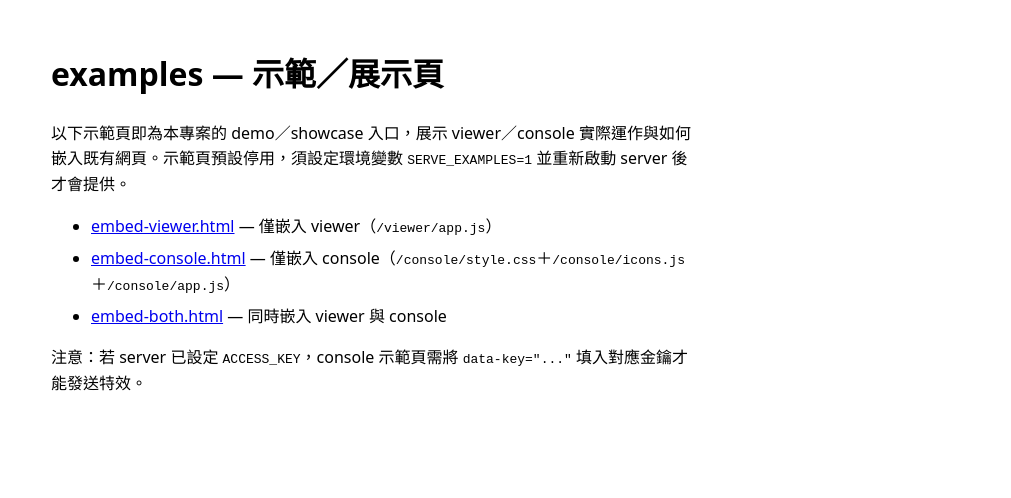
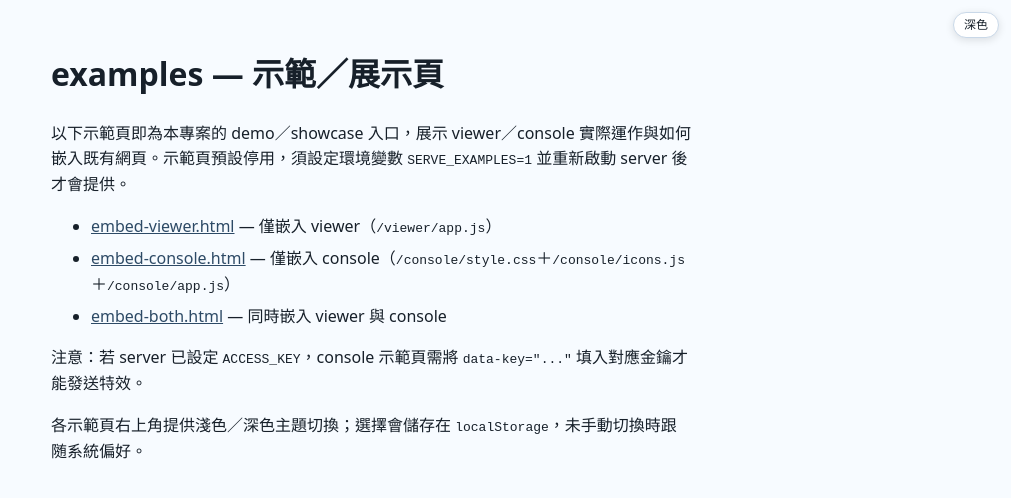
Before and after one commit to zivngit/Real-time-Interaction-html, a website: page examples/index.html in a window 1280 px wide. Shown: the whole page, without its empty margins (269-1280 px from the left). Drawn offline with Linux system fonts and the light colour scheme.

Commit message:
feat(examples): 加入淺色／深色主題切換

```diff
--- a/examples/index.html
+++ b/examples/index.html
@@ -4,6 +4,8 @@
 <meta charset="UTF-8">
 <meta name="viewport" content="width=device-width, initial-scale=1.0">
 <title>examples — 嵌入示範</title>
+<link rel="stylesheet" href="/examples/theme.css">
+<script src="/examples/theme.js"></script>
 <style>
 body { font-family: system-ui, sans-serif; margin: 3rem auto; max-width: 40rem; line-height: 1.6; }
 li { margin: 0.4rem 0; }
@@ -18,5 +20,6 @@ li { margin: 0.4rem 0; }
   <li><a href="/examples/embed-both.html">embed-both.html</a> — 同時嵌入 viewer 與 console</li>
 </ul>
 <p>注意：若 server 已設定 <code>ACCESS_KEY</code>，console 示範頁需將 <code>data-key="..."</code> 填入對應金鑰才能發送特效。</p>
+<p>各示範頁右上角提供淺色／深色主題切換；選擇會儲存在 <code>localStorage</code>，未手動切換時跟随系統偏好。</p>
 </body>
 </html>
--- /dev/null
+++ b/examples/theme.css
@@ -0,0 +1,52 @@
+:root {
+  --examples-page-bg: #f7fbff;
+  --examples-page-text: #17202a;
+  --examples-page-accent: #2d4a66;
+  --examples-toggle-bg: #ffffff;
+  --examples-toggle-border: #c9d8e8;
+  --examples-toggle-text: #17202a;
+  color-scheme: light;
+}
+
+:root[data-theme="dark"] {
+  --examples-page-bg: #0b1015;
+  --examples-page-text: #dfe7ee;
+  --examples-page-accent: #8fb6d9;
+  --examples-toggle-bg: #1b2530;
+  --examples-toggle-border: #33475a;
+  --examples-toggle-text: #dfe7ee;
+  color-scheme: dark;
+}
+
+html {
+  background: var(--examples-page-bg);
+}
+
+body {
+  background: var(--examples-page-bg);
+  color: var(--examples-page-text);
+}
+
+a {
+  color: var(--examples-page-accent);
+}
+
+.theme-toggle {
+  position: fixed;
+  top: 12px;
+  right: 12px;
+  z-index: 2147483645;
+  padding: 6px 10px;
+  border: 1px solid var(--examples-toggle-border);
+  border-radius: 999px;
+  background: var(--examples-toggle-bg);
+  color: var(--examples-toggle-text);
+  font-size: 12px;
+  line-height: 1;
+  cursor: pointer;
+  box-shadow: 0 2px 8px rgba(0, 0, 0, 0.12);
+}
+
+.theme-toggle:hover {
+  border-color: var(--examples-page-accent);
+}
--- /dev/null
+++ b/examples/theme.js
@@ -0,0 +1,86 @@
+(function () {
+  "use strict";
+
+  var STORAGE_KEY = "examples-theme";
+  var TOGGLE_ID = "examples-theme-toggle";
+
+  function readStoredTheme() {
+    try {
+      var stored = window.localStorage.getItem(STORAGE_KEY);
+      return stored === "light" || stored === "dark" ? stored : null;
+    } catch (err) {
+      return null;
+    }
+  }
+
+  function writeStoredTheme(theme) {
+    try {
+      window.localStorage.setItem(STORAGE_KEY, theme);
+    } catch (err) {
+      /* localStorage unavailable; theme still applies for the current page. */
+    }
+  }
+
+  function systemTheme() {
+    if (window.matchMedia && window.matchMedia("(prefers-color-scheme: dark)").matches) {
+      return "dark";
+    }
+    return "light";
+  }
+
+  function applyTheme(theme) {
+    document.documentElement.setAttribute("data-theme", theme);
+    return theme;
+  }
+
+  if (document.getElementById(TOGGLE_ID)) {
+    return;
+  }
+
+  var currentTheme = applyTheme(readStoredTheme() || systemTheme());
+  var mediaQuery = window.matchMedia ? window.matchMedia("(prefers-color-scheme: dark)") : null;
+
+  function renderToggle() {
+    var btn = document.getElementById(TOGGLE_ID);
+    if (!btn) return;
+    btn.textContent = currentTheme === "dark" ? "淺色" : "深色";
+    btn.title = currentTheme === "dark" ? "目前深色主題，點擊切換為淺色主題" : "目前淺色主題，點擊切換為深色主題";
+    btn.setAttribute("aria-label", currentTheme === "dark" ? "切換到淺色主題" : "切換到深色主題");
+  }
+
+  function createToggle() {
+    var btn = document.createElement("button");
+    btn.type = "button";
+    btn.id = TOGGLE_ID;
+    btn.className = "theme-toggle";
+    btn.addEventListener("click", function () {
+      currentTheme = currentTheme === "dark" ? "light" : "dark";
+      applyTheme(currentTheme);
+      writeStoredTheme(currentTheme);
+      renderToggle();
+    });
+    (document.body || document.documentElement).appendChild(btn);
+    renderToggle();
+  }
+
+  function syncWithSystem(e) {
+    if (readStoredTheme()) return;
+    currentTheme = e && e.matches ? "dark" : "light";
+    applyTheme(currentTheme);
+    renderToggle();
+  }
+
+  if (document.readyState === "loading") {
+    document.addEventListener("DOMContentLoaded", createToggle);
+  } else {
+    createToggle();
+  }
+
+  if (mediaQuery) {
+    if (mediaQuery.addEventListener) {
+      mediaQuery.addEventListener("change", syncWithSystem);
+    } else if (mediaQuery.addListener) {
+      mediaQuery.addListener(syncWithSystem);
+    }
+  }
+})();
```
Also changed, not shown: docs/agents/CALL_GRAPH.md (+7 -3 lines), docs/agents/TODO.md (+1 -0 lines), examples/embed-both.html (+2 -0 lines), examples/embed-console.html (+2 -0 lines), examples/embed-viewer.html (+2 -0 lines), tests/e2e/examples-theme-toggle.spec.js (added, +45 -0 lines), README.md, 1 other file.
